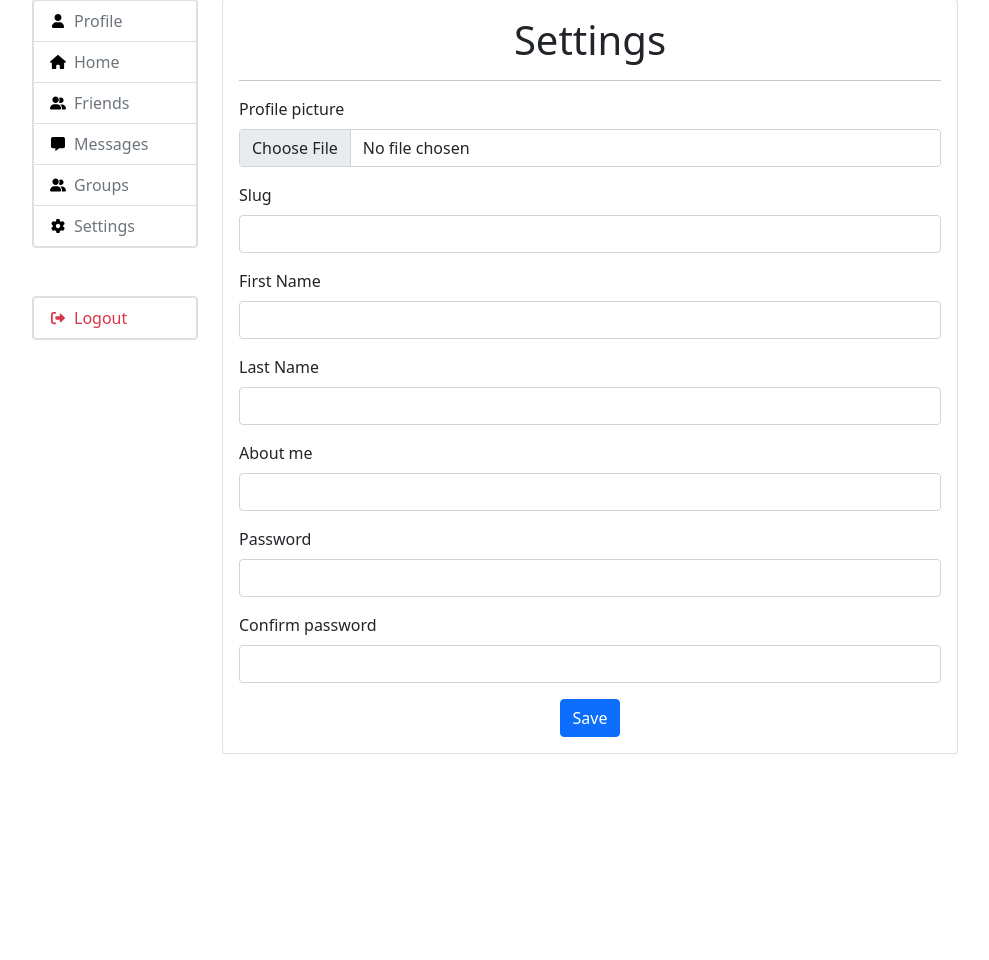
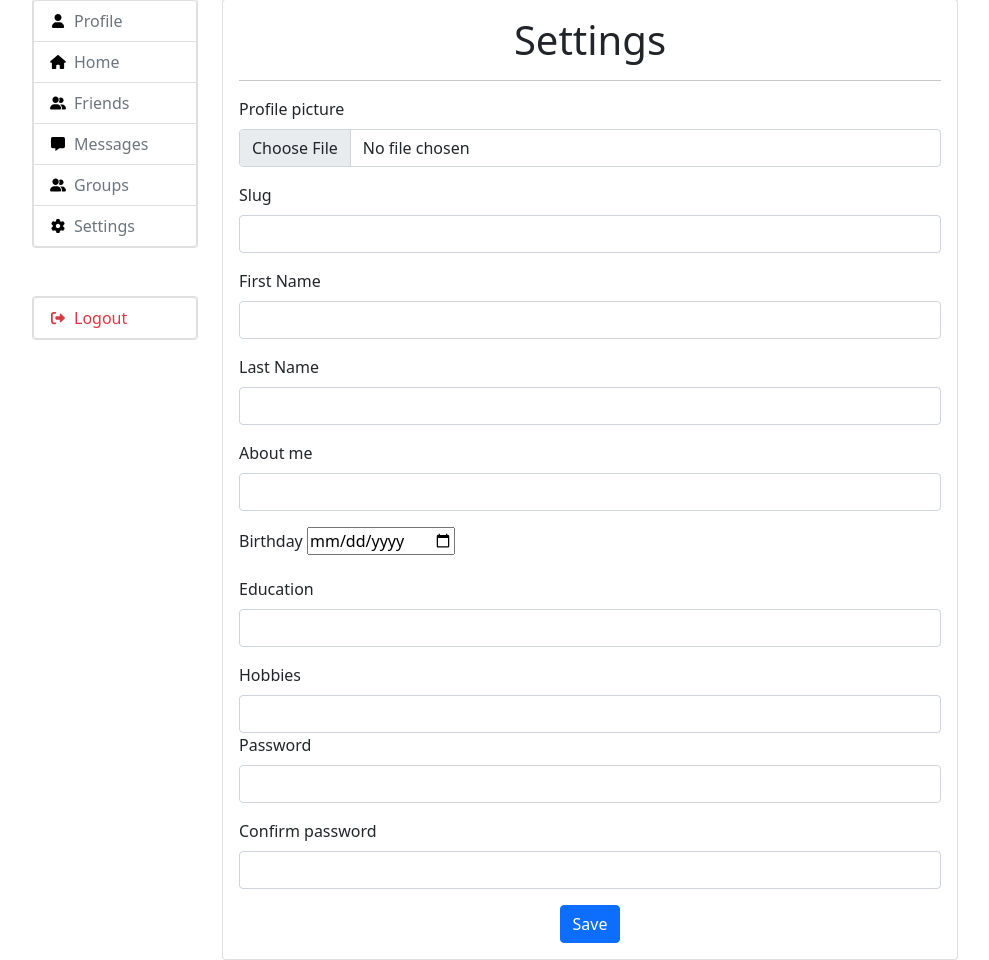
Before and after one commit to nrrnie/AituNetwork-2, a Flask app: template aituNetwork/users/templates/settings.html in a window 1280 px wide. Shown: the part 49-1009 px from the top of the page, without its empty margins (50-1039 px from the left). Before the commit the page ends 803 px from the top, so only its background shows below. Run offline with Flask 2, Linux system fonts and the light colour scheme; the template is opened without the code that fills it, so the values that code supplies are empty; parts of the project's set-up code (start-up, migrations or seed data) failed here and were passed over; some libraries are stand-ins or nearby versions.

Commit message:
feat: add education

```diff
--- a/aituNetwork/auth/routes.py
+++ b/aituNetwork/auth/routes.py
@@ -70,7 +70,7 @@ def register():
 
         if user is None:
             hashed_password = sha256_crypt.hash(password)
-            user = Users(barcode=barcode, first_name=first_name, last_name=last_name, password=hashed_password)
+            user = Users(barcode=barcode, first_name=first_name, last_name=last_name, password=hashed_password, is_activated=True)
             db.session.add(user)
             db.session.commit()
 
@@ -80,7 +80,7 @@ def register():
             email = barcode + '@astanait.edu.kz'
             header = 'Email verification'
             message = 'Your verification link is %s'
-            send_email(email, token_link, header, message)
+            #send_email(email, token_link, header, message)
 
             flash('User was successfully created!', 'success')
             return redirect(url_for('auth.login'))
--- a/aituNetwork/models/Users.py
+++ b/aituNetwork/models/Users.py
@@ -9,7 +9,8 @@ class Users(db.Model):
     barcode = db.Column(db.Integer, nullable=False, unique=True)
     first_name = db.Column(db.String(255), nullable=False)
     last_name = db.Column(db.String(255), nullable=False)
-    about_me = db.Column(db.String(255), nullable=False, default='Hi there! I\'m using AITU Network!')
+    education = db.Column(db.String(255), nullable=True)
+    hobbies = db.Column(db.String(255), nullable=True)
     password = db.Column(db.String(255), nullable=False)
     registered = db.Column(db.DATETIME, nullable=False, default=datetime.now)
     is_activated = db.Column(db.Boolean, nullable=False, default=False)
--- a/aituNetwork/users/static/css/profile.css
+++ b/aituNetwork/users/static/css/profile.css
@@ -29,3 +29,7 @@ body{
     width: 40px;
     height: 40px;
 }
+
+.add-info-name {
+	color: white;
+}
--- a/aituNetwork/users/templates/settings.html
+++ b/aituNetwork/users/templates/settings.html
@@ -40,6 +40,20 @@
                                 <input type="text" class="form-control" id="about-me-input" name="about-me"
                                        value="{{ user.about_me }}" required>
                             </div>
+							<div class="mb-3">
+								<label for="birthday-input" class="form-label">Birthday</label>
+								<input type="date" id="birthday" name="birthday" value="{{ today }}" min="1980-01-01" max="{{ today }}">
+							</div>
+                            <div class="mb-3">
+                                <label for="education-input" class="form-label">Education</label>
+                                <input type="text" class="form-control" id="education-input" name="education"
+                                       value="{{ user.education }}">
+                            </div>
+							<div>
+								<label for="hobbies-input" class="form-label">Hobbies</label>
+								<input type="text" class="form-control" id="hobbies-input" name="hobbies"
+									   value="{{ user.hobbies }}">
+							</div>
                             <div class="mb-3">
                                 <label for="password-input" class="form-label">Password</label>
                                 <input type="password" class="form-control" id="password-input" minlength="8" name="password">
```
Also changed, not shown: aituNetwork/users/routes.py (+25 -3 lines), aituNetwork/users/templates/profile.html (+35 -0 lines).
